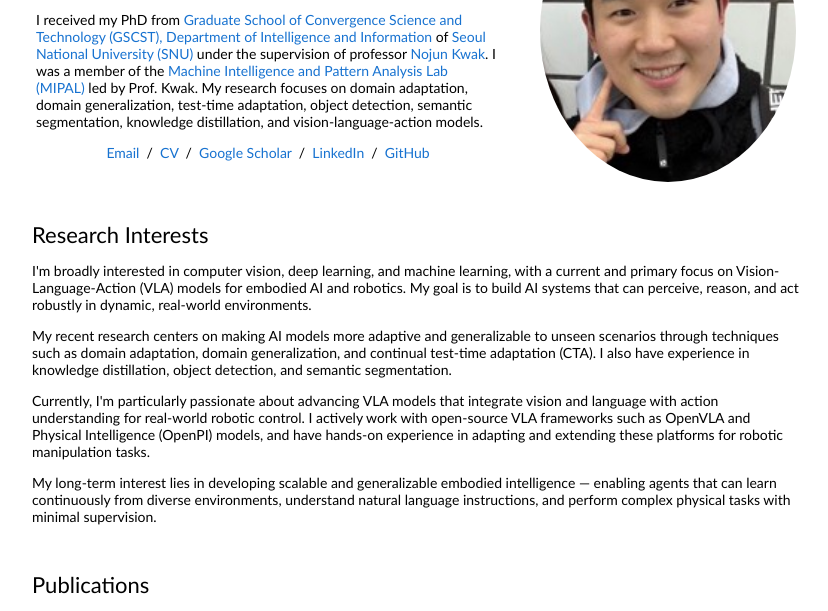
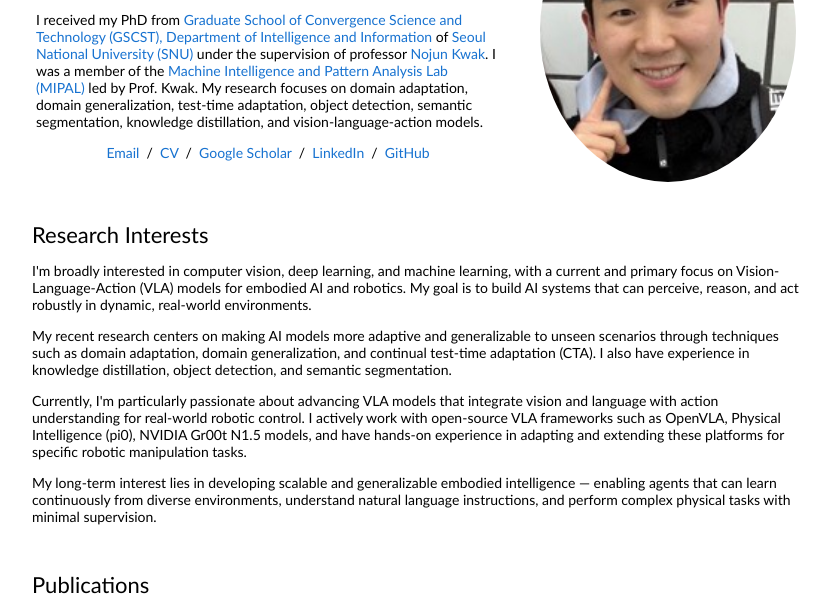
Before and after one commit to inseopchung/inseopchung.github.io, a plain HTML site: page index.html in a window 1280 px wide. Shown: the part 148-759 px from the top of the page, without its empty margins (224-1052 px from the left). Drawn offline with Linux system fonts and the light colour scheme.

Commit message:
research interest update

```diff
--- a/index.html
+++ b/index.html
@@ -50,7 +50,7 @@
                 <h2>Research Interests</h2>
                 <p>I'm broadly interested in computer vision, deep learning, and machine learning, with a current and primary focus on Vision-Language-Action (VLA) models for embodied AI and robotics. My goal is to build AI systems that can perceive, reason, and act robustly in dynamic, real-world environments.</p>
                 <p>My recent research centers on making AI models more adaptive and generalizable to unseen scenarios through techniques such as domain adaptation, domain generalization, and continual test-time adaptation (CTA). I also have experience in knowledge distillation, object detection, and semantic segmentation.</p>
-                <p>Currently, I'm particularly passionate about advancing VLA models that integrate vision and language with action understanding for real-world robotic control. I actively work with open-source VLA frameworks such as OpenVLA and Physical Intelligence (OpenPI) models, and have hands-on experience in adapting and extending these platforms for robotic manipulation tasks.</p>
+                <p>Currently, I'm particularly passionate about advancing VLA models that integrate vision and language with action understanding for real-world robotic control. I actively work with open-source VLA frameworks such as OpenVLA, Physical Intelligence (pi0), NVIDIA Gr00t N1.5 models, and have hands-on experience in adapting and extending these platforms for specific robotic manipulation tasks.</p>
                 <p>My long-term interest lies in developing scalable and generalizable embodied intelligence — enabling agents that can learn continuously from diverse environments, understand natural language instructions, and perform complex physical tasks with minimal supervision.</p>
               </td>
             </tr>
```
